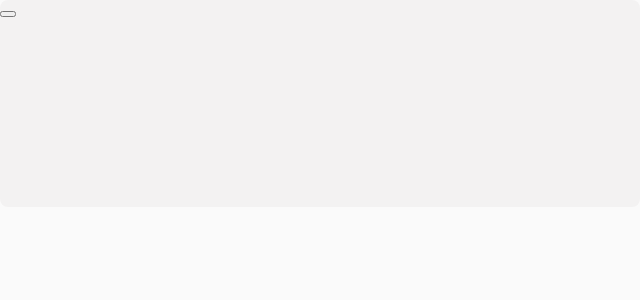
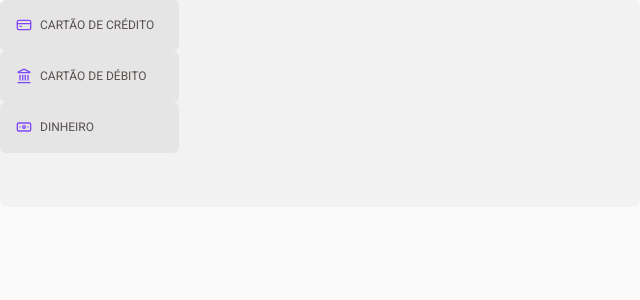
Before and after one commit to YasminFerrariDias/coffeeDelivery, a React (Vite) app: page / in a window 1280 px wide. Shown: the top 300 px of the page, without its empty margins (0-640 px from the left). Built offline with nearby package versions, Linux system fonts and the light colour scheme.

Commit message:
Criação do componente ButtonPayment

```diff
--- /dev/null
+++ b/src/components/ButtonPayment/index.tsx
@@ -0,0 +1,19 @@
+import { IconComponent } from "../IconComponent";
+import { ButtonPaymentContainer } from "./styles";
+
+type IconComponentProps = React.ComponentProps<typeof IconComponent>
+
+interface ButtonPaymentProps extends Omit<IconComponentProps, 'ColorIcon'>  {
+  variantText: 'CARTÃO DE CRÉDITO' | 'CARTÃO DE DÉBITO' | 'DINHEIRO'
+  FontVariant?: 'button-s' | 'button-g'
+  ColorIcon?: IconComponentProps['ColorIcon']
+}
+
+export function ButtonPayment({ variantText, FontVariant = 'button-s', icon }: ButtonPaymentProps) {
+  return (
+    <ButtonPaymentContainer className={FontVariant}>
+      <IconComponent icon={icon} ColorIcon="purple" variantSize={16} />
+      {variantText}
+    </ButtonPaymentContainer>
+  )
+}
--- /dev/null
+++ b/src/components/ButtonPayment/styles.ts
@@ -0,0 +1,20 @@
+import styled from "styled-components"
+
+export const ButtonPaymentContainer = styled.button`
+  color: ${(props) => props.theme['base-text']};
+  background: ${(props) => props.theme['base-button']};
+  border: none;
+  height: 3.188rem;
+  width: 11.167rem;
+  border-radius: 0.375rem;
+  display: flex;
+  align-items: center;
+  justify-content: flex-start;
+  gap: 0.5rem;
+  padding: 0 1rem;
+
+  svg {
+    display: block;
+    margin-bottom: 0.1rem;
+  }
+`;
--- a/src/components/IconComponent/index.tsx
+++ b/src/components/IconComponent/index.tsx
@@ -1,22 +1,28 @@
-import { MapPin, MapPinned, ShoppingCart } from "lucide-react";
+import { CreditCard, DollarSign, MapPin, MapPinned, ShoppingCart, Landmark, Banknote } from "lucide-react";
 import { IconComponentContainer } from "./styles";
 import type { DefaultTheme } from "styled-components/dist/types";
 
 interface IconComponentProps {
-  icon: 'ShoppingCart' | 'MapPin' | 'MapPinned',
-  ColorIcon: keyof DefaultTheme
+  icon: 'ShoppingCart' | 'MapPin' | 'MapPinned' | 'DollarSign' | 'CreditCard' | 'Landmark' | 'Banknote',
+  ColorIcon: keyof DefaultTheme,
+  variantSize: 22 | 16,
+  className?: string
 }
 
-export function IconComponent({ icon, ColorIcon }: IconComponentProps) {
+export function IconComponent({ icon, ColorIcon, variantSize = 22 }: IconComponentProps) {
   const Icon = {
     ShoppingCart,
     MapPin,
     MapPinned,
+    DollarSign,
+    CreditCard,
+    Landmark,
+    Banknote,
   }[icon]
 
   return (
-    <IconComponentContainer $ColorIcon={ColorIcon}>
-      <Icon size={22} />
+    <IconComponentContainer $ColorIcon={ColorIcon} >
+      <Icon size={variantSize} />
     </IconComponentContainer>
   )
 }
--- a/src/components/IconComponent/styles.ts
+++ b/src/components/IconComponent/styles.ts
@@ -6,5 +6,5 @@ interface IconComponentContainerProps{
 }
 
 export const IconComponentContainer  = styled.div<IconComponentContainerProps>`
-  color: ${(props) => props.theme[props.$ColorIcon]}
+  color: ${(props) => props.theme[props.$ColorIcon]};
 `
--- a/src/components/PaymentButton/index.tsx
+++ /dev/null
@@ -1,11 +0,0 @@
-import { PaymentButtonContainer } from "./styles"
-
-interface PaymentButtonProps {
-  text: 'CARTÃO DE CRÉDITO' | 'CARTÃO DE DÉBITO' | 'DINHEIRO'
-}
-
-export function PaymentButton({ text }: PaymentButtonProps) {
-  return (
-    <PaymentButtonContainer $text={text} />
-  )
-}
--- a/src/components/PaymentButton/styles.ts
+++ /dev/null
@@ -1,9 +0,0 @@
-import styled from "styled-components";
-
-interface PaymentButtonContainerProps {
-  $text: 'CARTÃO DE CRÉDITO' | 'CARTÃO DE DÉBITO' | 'DINHEIRO'
-}
-
-export const PaymentButtonContainer = styled.button<PaymentButtonContainerProps>`
-
-`
--- a/src/components/PaymentCard/index.tsx
+++ b/src/components/PaymentCard/index.tsx
@@ -1,12 +1,14 @@
+import { ButtonPayment } from "../ButtonPayment";
 import { Card } from "../Card";
-import { PaymentButton } from "../PaymentButton";
 import { PaymentCardContainer } from "./styles";
 
 export function PaymentCard() {
   return (
     <PaymentCardContainer>
       <Card $variant="smallSquare">
-        <PaymentButton text="CARTÃO DE DÉBITO" />
+        <ButtonPayment variantText="CARTÃO DE CRÉDITO" icon="CreditCard" variantSize={16}/>
+        <ButtonPayment variantText="CARTÃO DE DÉBITO" icon="Landmark" variantSize={16}/>
+        <ButtonPayment variantText="DINHEIRO" icon="Banknote" variantSize={16}/>
       </Card>
     </PaymentCardContainer>
   )
--- a/src/components/Text/index.tsx
+++ b/src/components/Text/index.tsx
@@ -10,6 +10,8 @@ interface TextProps {
   | 'text-s'
   | 'text-xs'
   | 'tag'
+  | 'button-g'
+  | 'button-s'
   text?: string,
   color: keyof DefaultTheme;
 }
--- a/src/styles/global.ts
+++ b/src/styles/global.ts
@@ -100,7 +100,7 @@ export const GlobalStyle = createGlobalStyle`
     font-weight: 700;
   }
 
-  .button-m {
+  .button-s {
     font-family: 'Roboto', sans-serif;
     font-size: 0.75rem; /* 12px */
     line-height: 160%;
```
